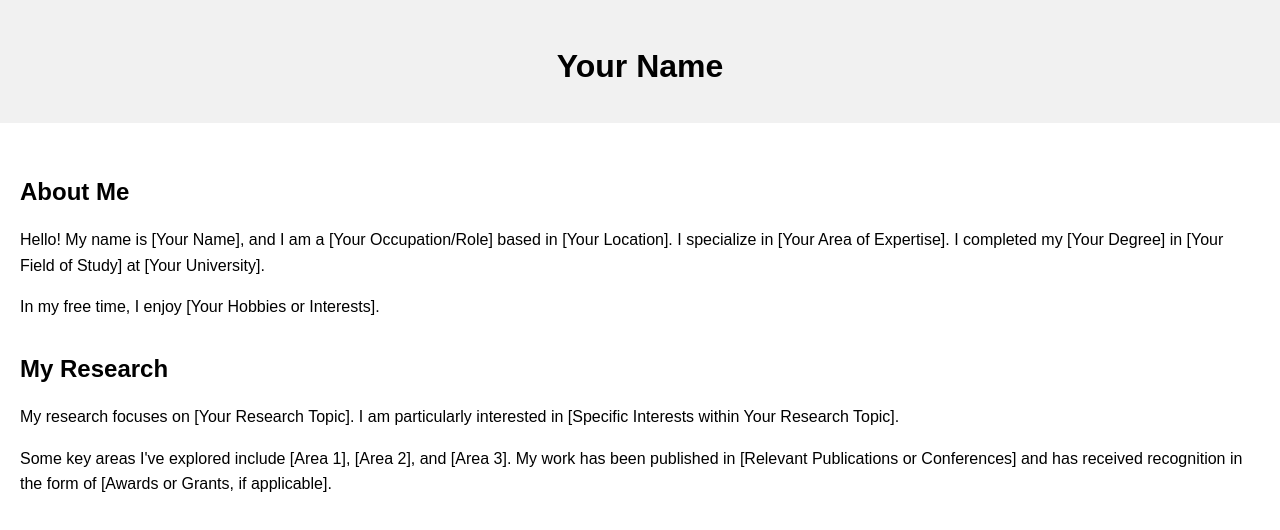
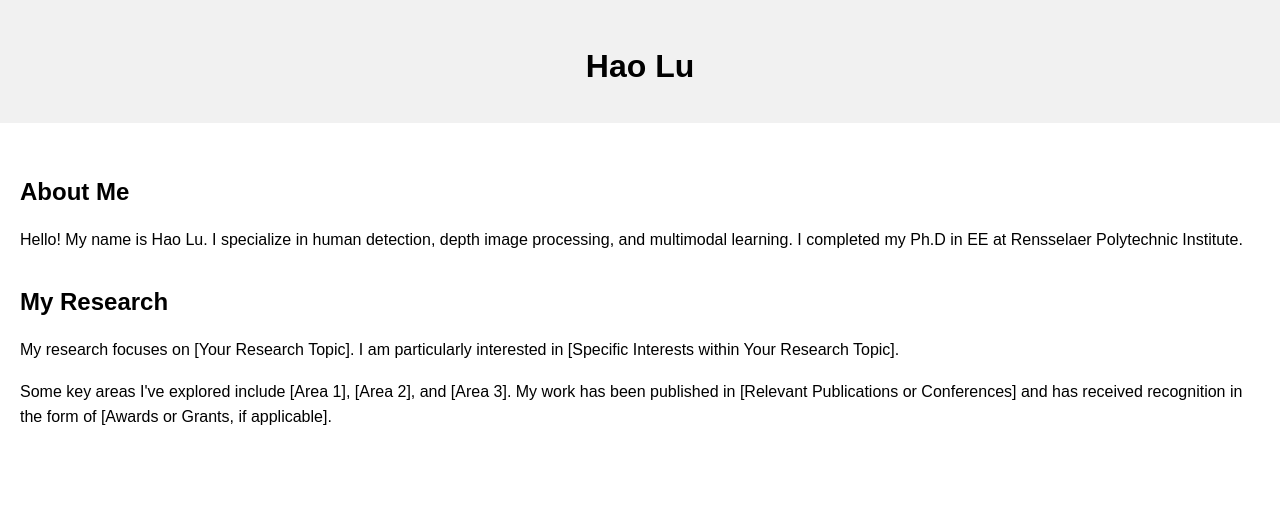
Before and after one commit to haolu123/haolu123.github.io, a plain HTML site: page index.html in a window 1280 px wide. Drawn offline with Linux system fonts and the light colour scheme.

Commit message:
update 1

```diff
--- a/index.html
+++ b/index.html
@@ -38,16 +38,14 @@
 </head>
 <body>
   <header>
-    <h1>Your Name</h1>
+    <h1>Hao Lu</h1>
   </header>
   <main>
     <h2>About Me</h2>
     <p>
-      Hello! My name is [Your Name], and I am a [Your Occupation/Role] based in [Your Location]. I specialize in [Your Area of Expertise]. I completed my [Your Degree] in [Your Field of Study] at [Your University].
+      Hello! My name is Hao Lu. I specialize in human detection, depth image processing, and multimodal learning. I completed my Ph.D in EE at Rensselaer Polytechnic Institute.
     </p>
-    <p>
-      In my free time, I enjoy [Your Hobbies or Interests].
-    </p>
+
 
     <h2>My Research</h2>
     <p>
```
